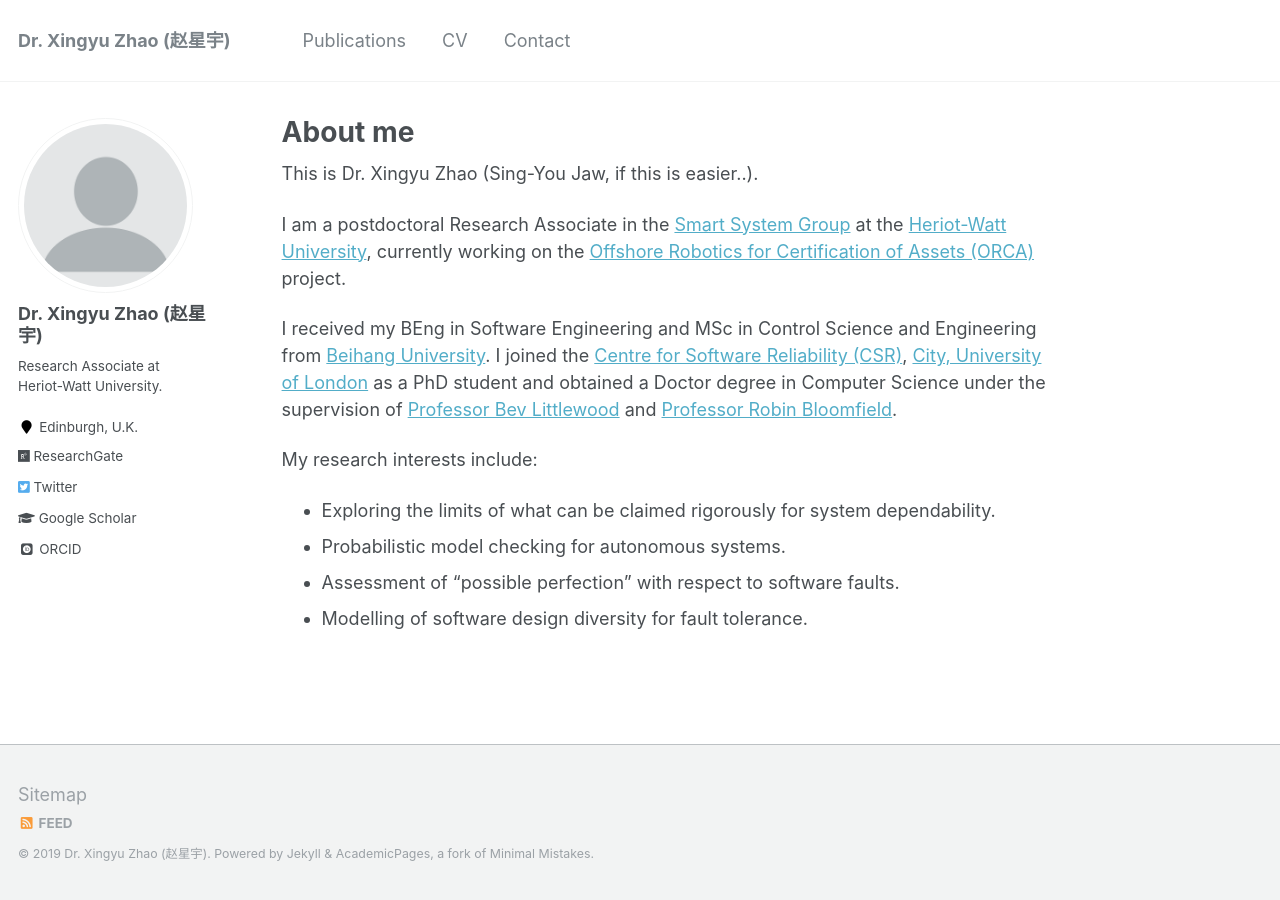
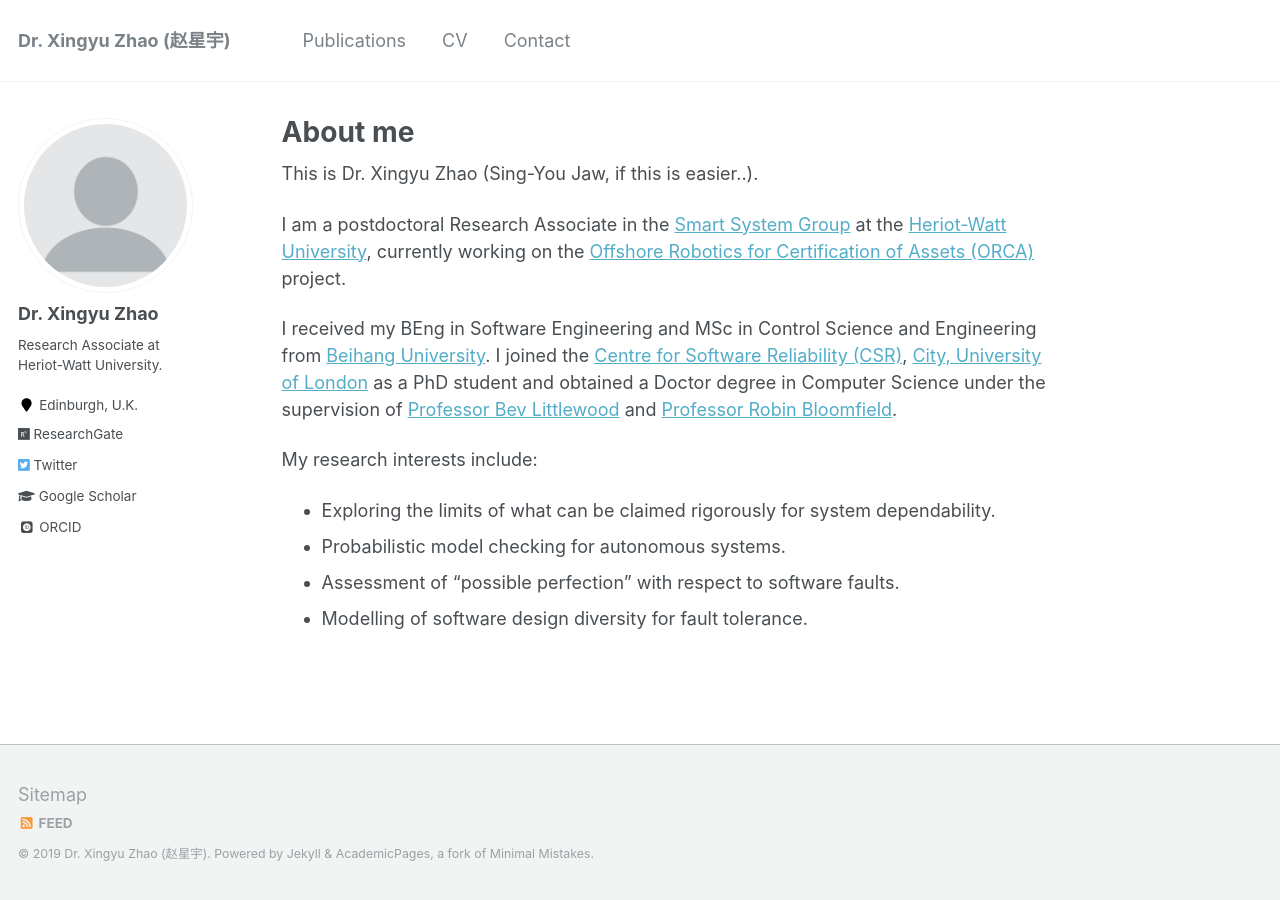
Before and after one commit to x-y-zhao/x-y-zhao.github.io, a Jekyll site: the page built from _pages/about.md, in a window 1280 px wide. Built offline with Jekyll 4.4.1, drawn with Linux system fonts in a browser that asks for light colours; some web fonts are replaced.

Commit message:
Update _config.yml

```diff
--- a/_config.yml
+++ b/_config.yml
@@ -80,7 +80,7 @@ analytics:
 
 # Site Author
 author:
-  name             : "Dr. Xingyu Zhao (赵星宇)"
+  name             : "Dr. Xingyu Zhao"
   avatar           : "profile.png"
   bio              : "Research Associate at Heriot-Watt University."
   location         : "Edinburgh, U.K."
```
